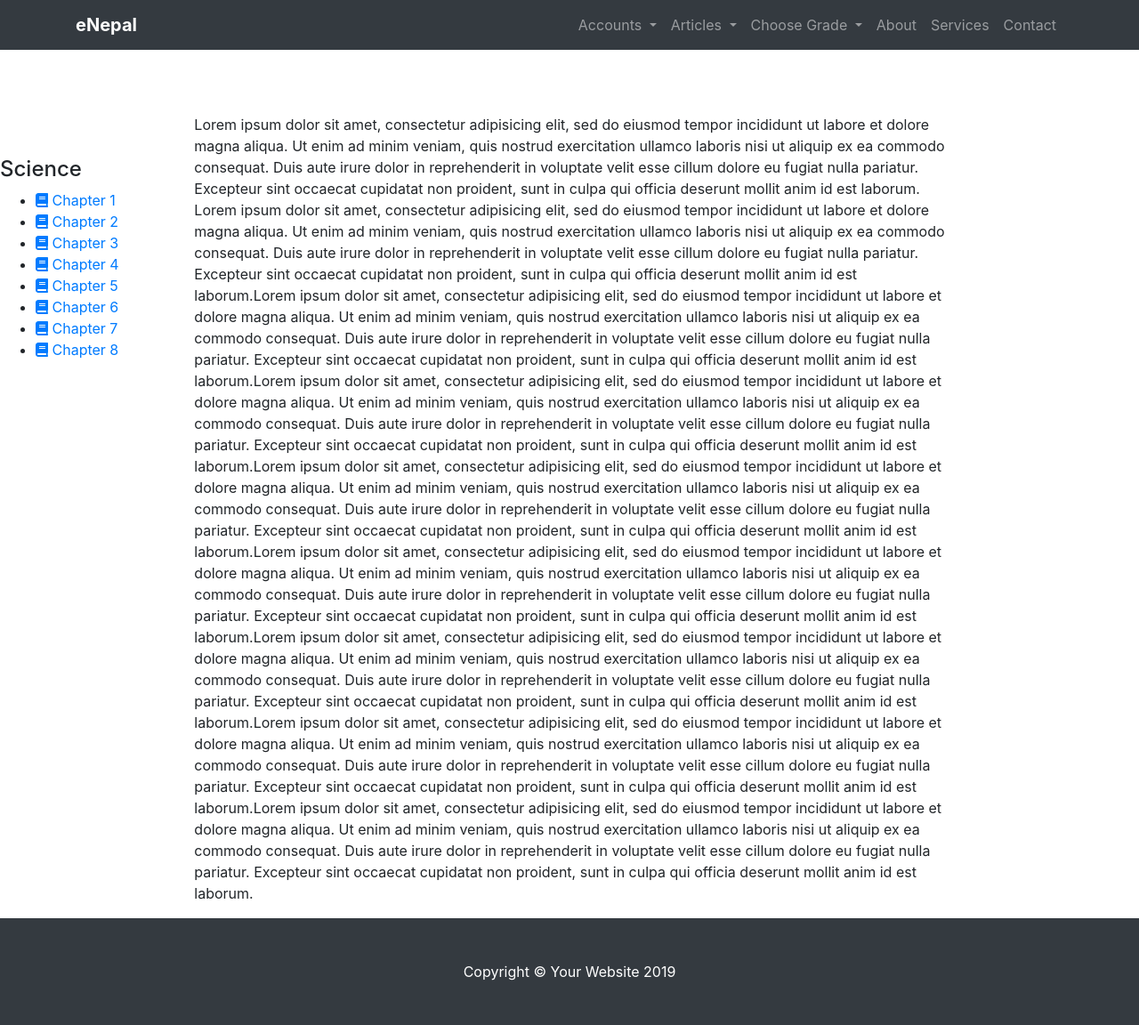
After one commit to amitbuyo2020/eBlog, a Django app: page /primary/science/ in a window 1280 px wide. The commit adds this page. Shown: the whole page at 89% size. Run offline with Django 3.2, Linux system fonts and the light colour scheme; some libraries are stand-ins or nearby versions.

Commit message:
No comments

```diff
--- /dev/null
+++ b/course/templates/course/pri_science.html
@@ -0,0 +1,75 @@
+{% extends 'course/sec_science.html' %}
+{% block topic %}
+<!--sidebar-->
+<div class="row">
+<div class="col-sm-2">
+<div class="wrapper">
+<div class="sidebar"><br><br>
+<h4>Science</h4>
+<ul>
+<li><a href=""><i class="fas fa-book"></i> Chapter 1</a></li>
+<li><a href=""><i class="fa fa-book"></i> Chapter 2</a></li>
+<li><a href=""><i class="fa fa-book"></i> Chapter 3</a></li>
+<li><a href=""><i class="fa fa-book"></i> Chapter 4</a></li>
+<li><a href=""><i class="fa fa-book"></i> Chapter 5</a></li>
+<li><a href=""><i class="fa fa-book"></i> Chapter 6</a></li>
+<li><a href=""><i class="fa fa-book"></i> Chapter 7</a></li>
+<li><a href=""><i class="fa fa-book"></i> Chapter 8</a></li>
+</ul>
+</div>
+</div>
+</div>
+
+<!--Secondary section-->
+<div class="col-md-8">
+<p>Lorem ipsum dolor sit amet, consectetur adipisicing elit, sed do eiusmod
+tempor incididunt ut labore et dolore magna aliqua. Ut enim ad minim veniam,
+quis nostrud exercitation ullamco laboris nisi ut aliquip ex ea commodo
+consequat. Duis aute irure dolor in reprehenderit in voluptate velit esse
+cillum dolore eu fugiat nulla pariatur. Excepteur sint occaecat cupidatat non
+proident, sunt in culpa qui officia deserunt mollit anim id est laborum.
+Lorem ipsum dolor sit amet, consectetur adipisicing elit, sed do eiusmod
+tempor incididunt ut labore et dolore magna aliqua. Ut enim ad minim veniam,
+quis nostrud exercitation ullamco laboris nisi ut aliquip ex ea commodo
+consequat. Duis aute irure dolor in reprehenderit in voluptate velit esse
+cillum dolore eu fugiat nulla pariatur. Excepteur sint occaecat cupidatat non
+proident, sunt in culpa qui officia deserunt mollit anim id est laborum.Lorem ipsum dolor sit amet, consectetur adipisicing elit, sed do eiusmod
+tempor incididunt ut labore et dolore magna aliqua. Ut enim ad minim veniam,
+quis nostrud exercitation ullamco laboris nisi ut aliquip ex ea commodo
+consequat. Duis aute irure dolor in reprehenderit in voluptate velit esse
+cillum dolore eu fugiat nulla pariatur. Excepteur sint occaecat cupidatat non
+proident, sunt in culpa qui officia deserunt mollit anim id est laborum.Lorem ipsum dolor sit amet, consectetur adipisicing elit, sed do eiusmod
+tempor incididunt ut labore et dolore magna aliqua. Ut enim ad minim veniam,
+quis nostrud exercitation ullamco laboris nisi ut aliquip ex ea commodo
+consequat. Duis aute irure dolor in reprehenderit in voluptate velit esse
+cillum dolore eu fugiat nulla pariatur. Excepteur sint occaecat cupidatat non
+proident, sunt in culpa qui officia deserunt mollit anim id est laborum.Lorem ipsum dolor sit amet, consectetur adipisicing elit, sed do eiusmod
+tempor incididunt ut labore et dolore magna aliqua. Ut enim ad minim veniam,
+quis nostrud exercitation ullamco laboris nisi ut aliquip ex ea commodo
+consequat. Duis aute irure dolor in reprehenderit in voluptate velit esse
+cillum dolore eu fugiat nulla pariatur. Excepteur sint occaecat cupidatat non
+proident, sunt in culpa qui officia deserunt mollit anim id est laborum.Lorem ipsum dolor sit amet, consectetur adipisicing elit, sed do eiusmod
+tempor incididunt ut labore et dolore magna aliqua. Ut enim ad minim veniam,
+quis nostrud exercitation ullamco laboris nisi ut aliquip ex ea commodo
+consequat. Duis aute irure dolor in reprehenderit in voluptate velit esse
+cillum dolore eu fugiat nulla pariatur. Excepteur sint occaecat cupidatat non
+proident, sunt in culpa qui officia deserunt mollit anim id est laborum.Lorem ipsum dolor sit amet, consectetur adipisicing elit, sed do eiusmod
+tempor incididunt ut labore et dolore magna aliqua. Ut enim ad minim veniam,
+quis nostrud exercitation ullamco laboris nisi ut aliquip ex ea commodo
+consequat. Duis aute irure dolor in reprehenderit in voluptate velit esse
+cillum dolore eu fugiat nulla pariatur. Excepteur sint occaecat cupidatat non
+proident, sunt in culpa qui officia deserunt mollit anim id est laborum.Lorem ipsum dolor sit amet, consectetur adipisicing elit, sed do eiusmod
+tempor incididunt ut labore et dolore magna aliqua. Ut enim ad minim veniam,
+quis nostrud exercitation ullamco laboris nisi ut aliquip ex ea commodo
+consequat. Duis aute irure dolor in reprehenderit in voluptate velit esse
+cillum dolore eu fugiat nulla pariatur. Excepteur sint occaecat cupidatat non
+proident, sunt in culpa qui officia deserunt mollit anim id est laborum.Lorem ipsum dolor sit amet, consectetur adipisicing elit, sed do eiusmod
+tempor incididunt ut labore et dolore magna aliqua. Ut enim ad minim veniam,
+quis nostrud exercitation ullamco laboris nisi ut aliquip ex ea commodo
+consequat. Duis aute irure dolor in reprehenderit in voluptate velit esse
+cillum dolore eu fugiat nulla pariatur. Excepteur sint occaecat cupidatat non
+proident, sunt in culpa qui officia deserunt mollit anim id est laborum.</p>
+</div>
+</div>
+
+{% endblock topic %}
--- a/course/templates/course/primary.html
+++ b/course/templates/course/primary.html
@@ -103,7 +103,7 @@
              You can read it online or you can download as pdf and save it in your device</p>
           </div>
           <div class="card-footer">
-            <a href="#" class="btn btn-primary">Learn More</a>
+            <a href="{% url 'pri-science' %}" class="btn btn-primary">Learn More</a>
           </div>
         </div>
       </div>
--- /dev/null
+++ b/course/templates/course/sec_science.html
@@ -0,0 +1,131 @@
+{% extends 'course/secondary.html' %}
+{% block body %}
+
+<!-- Navigation -->
+<nav class="navbar fixed-top navbar-expand-lg navbar-dark bg-dark fixed-top">
+  <div class="container">
+    <a class="navbar-brand" href="{% url 'eNepal' %}"><b>eNepal</b></a>
+    <button class="navbar-toggler navbar-toggler-right" type="button" data-toggle="collapse" data-target="#navbarResponsive" aria-controls="navbarResponsive" aria-expanded="false" aria-label="Toggle navigation">
+      <span class="navbar-toggler-icon"></span>
+    </button>
+    <div class="collapse navbar-collapse" id="navbarResponsive">
+      <ul class="navbar-nav ml-auto">
+        <li class="nav-item dropdown">
+          <a class="nav-link dropdown-toggle" href="#" id="navbarDropdownPortfolio" data-toggle="dropdown" aria-haspopup="true" aria-expanded="false">
+            Accounts
+          </a>
+          <div class="dropdown-menu dropdown-menu-right" aria-labelledby="navbarDropdownPortfolio">
+            <a class="dropdown-item" href="{% url 'profile' %}">Profile</a>
+            <a class="dropdown-item" href="{% url 'update-profile' %}">Update Profile</a><hr/>
+            <a class="dropdown-item" href="{% url 'logout' %}">Logout</a>
+          </div>
+        </li>
+        <li class="nav-item dropdown">
+          <a class="nav-link dropdown-toggle" href="#" id="navbarDropdownBlog" data-toggle="dropdown" aria-haspopup="true" aria-expanded="false">
+            Articles
+          </a>
+          <div class="dropdown-menu dropdown-menu-right" aria-labelledby="navbarDropdownBlog">
+            <a class="dropdown-item" href="{% url 'article-home' %}">Articles </a>
+            <a class="dropdown-item" href="#">Post an Article</a>
+          </div>
+        </li>
+        <li class="nav-item dropdown">
+          <a class="nav-link dropdown-toggle" href="#" id="navbarDropdownBlog" data-toggle="dropdown" aria-haspopup="true" aria-expanded="false">
+            Choose Grade
+          </a>
+          <div class="dropdown-menu dropdown-menu-right" aria-labelledby="navbarDropdownBlog">
+            <a class="dropdown-item" href="{% url 'primary' %}">Primary</a>
+            <a class="dropdown-item" href="{% url 'lower-secondary' %}">Lower Secondary</a>
+            <a class="dropdown-item" href="{% url 'secondary' %}">Secondary</a>
+            <a class="dropdown-item" href="#">Higher Secondary</a><hr/>
+            <a class="dropdown-item" href="#">Other</a>
+          </div>
+        </li>
+        <li class="nav-item">
+          <a class="nav-link" href="#">About</a>
+        </li>
+        <li class="nav-item">
+          <a class="nav-link" href="#">Services</a>
+        </li>
+        <li class="nav-item">
+          <a class="nav-link" href="{% url 'contact' %}">Contact</a>
+        </li>
+      </ul>
+    </div>
+  </div>
+</nav>
+<br><br><br>
+{% block topic %}
+<!--sidebar-->
+<div class="row">
+<div class="col-sm-2">
+<div class="wrapper">
+<div class="sidebar"><br><br>
+<h4>Science</h4>
+<ul>
+<li><a href=""><i class="fas fa-book"></i> Chapter 1</a></li>
+<li><a href=""><i class="fa fa-book"></i> Chapter 2</a></li>
+<li><a href=""><i class="fa fa-book"></i> Chapter 3</a></li>
+<li><a href=""><i class="fa fa-book"></i> Chapter 4</a></li>
+<li><a href=""><i class="fa fa-book"></i> Chapter 5</a></li>
+<li><a href=""><i class="fa fa-book"></i> Chapter 6</a></li>
+<li><a href=""><i class="fa fa-book"></i> Chapter 7</a></li>
+<li><a href=""><i class="fa fa-book"></i> Chapter 8</a></li>
+</ul>
+</div>
+</div>
+</div>
+
+<!--Secondary section-->
+<div class="col-md-8">
+<p>Lorem ipsum dolor sit amet, consectetur adipisicing elit, sed do eiusmod
+tempor incididunt ut labore et dolore magna aliqua. Ut enim ad minim veniam,
+quis nostrud exercitation ullamco laboris nisi ut aliquip ex ea commodo
+consequat. Duis aute irure dolor in reprehenderit in voluptate velit esse
+cillum dolore eu fugiat nulla pariatur. Excepteur sint occaecat cupidatat non
+proident, sunt in culpa qui officia deserunt mollit anim id est laborum.
+Lorem ipsum dolor sit amet, consectetur adipisicing elit, sed do eiusmod
+tempor incididunt ut labore et dolore magna aliqua. Ut enim ad minim veniam,
+quis nostrud exercitation ullamco laboris nisi ut aliquip ex ea commodo
+consequat. Duis aute irure dolor in reprehenderit in voluptate velit esse
+cillum dolore eu fugiat nulla pariatur. Excepteur sint occaecat cupidatat non
+proident, sunt in culpa qui officia deserunt mollit anim id est laborum.Lorem ipsum dolor sit amet, consectetur adipisicing elit, sed do eiusmod
+tempor incididunt ut labore et dolore magna aliqua. Ut enim ad minim veniam,
+quis nostrud exercitation ullamco laboris nisi ut aliquip ex ea commodo
+consequat. Duis aute irure dolor in reprehenderit in voluptate velit esse
+cillum dolore eu fugiat nulla pariatur. Excepteur sint occaecat cupidatat non
+proident, sunt in culpa qui officia deserunt mollit anim id est laborum.Lorem ipsum dolor sit amet, consectetur adipisicing elit, sed do eiusmod
+tempor incididunt ut labore et dolore magna aliqua. Ut enim ad minim veniam,
+quis nostrud exercitation ullamco laboris nisi ut aliquip ex ea commodo
+consequat. Duis aute irure dolor in reprehenderit in voluptate velit esse
+cillum dolore eu fugiat nulla pariatur. Excepteur sint occaecat cupidatat non
+proident, sunt in culpa qui officia deserunt mollit anim id est laborum.Lorem ipsum dolor sit amet, consectetur adipisicing elit, sed do eiusmod
+tempor incididunt ut labore et dolore magna aliqua. Ut enim ad minim veniam,
+quis nostrud exercitation ullamco laboris nisi ut aliquip ex ea commodo
+consequat. Duis aute irure dolor in reprehenderit in voluptate velit esse
+cillum dolore eu fugiat nulla pariatur. Excepteur sint occaecat cupidatat non
+proident, sunt in culpa qui officia deserunt mollit anim id est laborum.Lorem ipsum dolor sit amet, consectetur adipisicing elit, sed do eiusmod
+tempor incididunt ut labore et dolore magna aliqua. Ut enim ad minim veniam,
+quis nostrud exercitation ullamco laboris nisi ut aliquip ex ea commodo
+consequat. Duis aute irure dolor in reprehenderit in voluptate velit esse
+cillum dolore eu fugiat nulla pariatur. Excepteur sint occaecat cupidatat non
+proident, sunt in culpa qui officia deserunt mollit anim id est laborum.Lorem ipsum dolor sit amet, consectetur adipisicing elit, sed do eiusmod
+tempor incididunt ut labore et dolore magna aliqua. Ut enim ad minim veniam,
+quis nostrud exercitation ullamco laboris nisi ut aliquip ex ea commodo
+consequat. Duis aute irure dolor in reprehenderit in voluptate velit esse
+cillum dolore eu fugiat nulla pariatur. Excepteur sint occaecat cupidatat non
+proident, sunt in culpa qui officia deserunt mollit anim id est laborum.Lorem ipsum dolor sit amet, consectetur adipisicing elit, sed do eiusmod
+tempor incididunt ut labore et dolore magna aliqua. Ut enim ad minim veniam,
+quis nostrud exercitation ullamco laboris nisi ut aliquip ex ea commodo
+consequat. Duis aute irure dolor in reprehenderit in voluptate velit esse
+cillum dolore eu fugiat nulla pariatur. Excepteur sint occaecat cupidatat non
+proident, sunt in culpa qui officia deserunt mollit anim id est laborum.Lorem ipsum dolor sit amet, consectetur adipisicing elit, sed do eiusmod
+tempor incididunt ut labore et dolore magna aliqua. Ut enim ad minim veniam,
+quis nostrud exercitation ullamco laboris nisi ut aliquip ex ea commodo
+consequat. Duis aute irure dolor in reprehenderit in voluptate velit esse
+cillum dolore eu fugiat nulla pariatur. Excepteur sint occaecat cupidatat non
+proident, sunt in culpa qui officia deserunt mollit anim id est laborum.</p>
+</div>
+</div>
+{% endblock topic %}
+{% endblock body %}
--- a/course/templates/course/secondary.html
+++ b/course/templates/course/secondary.html
@@ -53,9 +53,9 @@
               Choose Topic
             </a>
             <div class="dropdown-menu dropdown-menu-right" aria-labelledby="navbarDropdownBlog">
-              <a class="dropdown-item" href="#">Science  and Technology</a>
-              <a class="dropdown-item" href="#">Mathematics</a>
-              <a class="dropdown-item" href="#">Computer Science</a>
+              <a class="dropdown-item" href="{% url 'sec-science' %}">Science  and Technology</a>
+              <a class="dropdown-item" href="{% url 'sec-math' %}">Mathematics</a>
+              <a class="dropdown-item" href="{% url 'sec-computer' %}">Computer Science</a>
             </div>
           </li>
           <li class="nav-item dropdown">
@@ -131,7 +131,7 @@
              You can read it online or you can download as pdf and save it in your device</p>
           </div>
           <div class="card-footer">
-            <a href="#" class="btn btn-primary">Learn More</a>
+            <a href="{% url 'sec-science' %}" class="btn btn-primary">Learn More</a>
           </div>
         </div>
       </div>
@@ -147,7 +147,7 @@
             </p>
           </div>
           <div class="card-footer">
-            <a href="#" class="btn btn-primary">Learn More</a>
+            <a href="{% url 'sec-math' %}" class="btn btn-primary">Learn More</a>
           </div>
         </div>
       </div>
@@ -163,7 +163,7 @@
             </p>
           </div>
           <div class="card-footer">
-            <a href="#" class="btn btn-primary">Learn More</a>
+            <a href="{% url 'sec-computer' %}" class="btn btn-primary">Learn More</a>
           </div>
         </div>
       </div>
--- a/course/urls.py
+++ b/course/urls.py
@@ -9,4 +9,9 @@ urlpatterns = [
     path('contact/', views.contact, name='contact'),
     path('primary/', views.primary, name='primary'),
     path('lsecondary/', views.lowerSecondary, name='lower-secondary'),
+    path('secondary/science/', views.secScience, name='sec-science'),
+    path('secondary/math/', views.secMath, name='sec-math'),
+    path('secondary/cs/', views.secComputer, name='sec-computer'),
+    path('primary/science/', views.priScience, name='pri-science'),
+
 ]
--- a/course/views.py
+++ b/course/views.py
@@ -20,17 +20,36 @@ def about(request):
     }
     return render(request, 'course/about.html', context)
 
+
+
+def lowerSecondary(request):
+    return render(request, 'course/lower_secondary.html', {'title': "Lower Secondary"})
+
+# Secondary Section
+
 def secondary(request):
     context = {
         'title': "Secondary",
     }
     return render(request, 'course/secondary.html', context)
 
+def secScience(request):
+    return render(request, 'course/sec_science.html', {'title':"Science"})
+
+def secMath(request):
+    return render(request, 'course/sec_math.html', {'title':"Math"})
+
+def secComputer(request):
+    return render(request, 'course/sec_cs.html', {'title':"Computer Science"})
+
+# Primary Section
 def primary(request):
     return render(request, 'course/primary.html', {'title': 'Primary'})
 
-def lowerSecondary(request):
-    return render(request, 'course/lower_secondary.html', {'title': "Lower Secondary"})
+
+def priScience(request):
+    return render(request, 'course/pri_science.html', {'title':"Science"})
+
 
 def contact(request):
     return render(request, 'course/contact.html', {'title': "Contact"})
--- a/users/templates/users/register.html
+++ b/users/templates/users/register.html
@@ -29,6 +29,7 @@
                 </small>
             </div>
             <label for="" class="label">Or Sign Up With</label><br>
+
             <div class="field">
                 <div class="control">
                     <a href="{% url 'social:begin' 'facebook' %}" class="button">
```
Also changed, not shown: course/templates/course/sec_cs.html (added, +130 -0 lines), course/templates/course/sec_math.html (added, +130 -0 lines), db.sqlite3.
